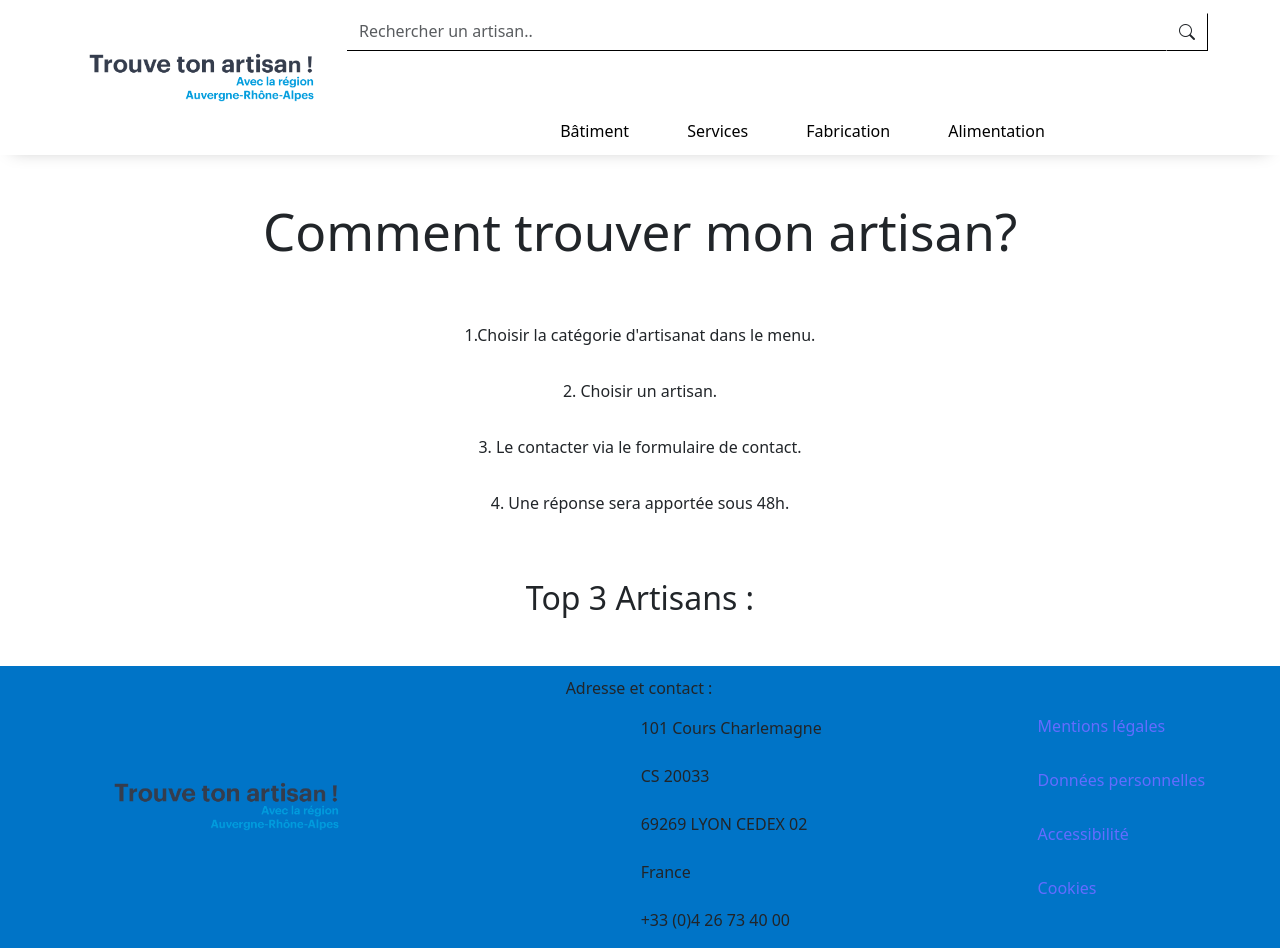
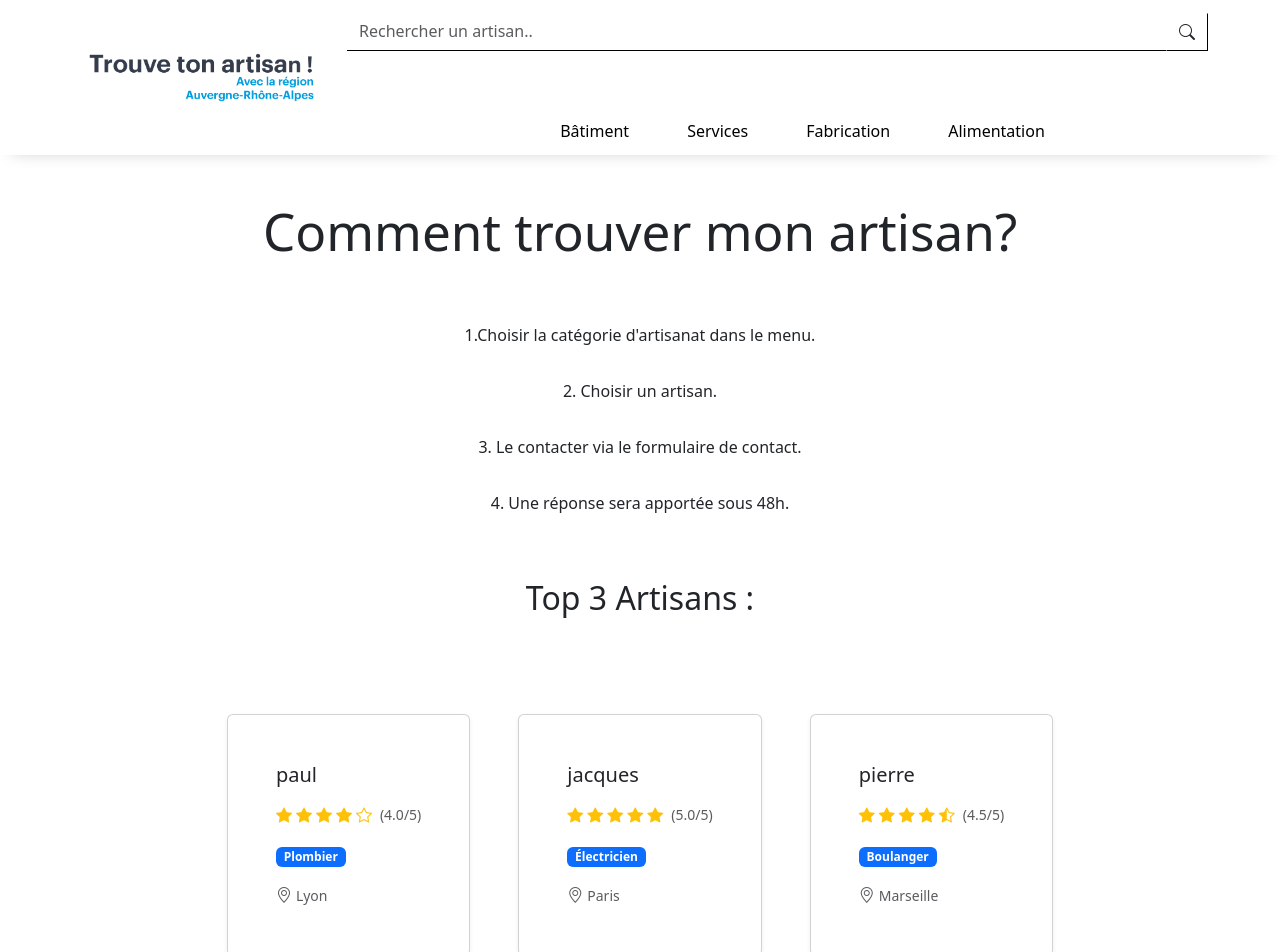
Before and after one commit to Charpyspm/trouve-ton-artisan, a React (Vite) app: page / in a window 1280 px wide. Shown: the top 952 px of the page. Built offline with nearby package versions, Linux system fonts and the light colour scheme.

Commit message:
création des cards artisans et mise en place selon la maquette

```diff
--- a/src/components/ArtisanCard.tsx
+++ b/src/components/ArtisanCard.tsx
@@ -19,18 +19,18 @@ function renderStars(rating: number) {
 
 export default function ArtisanCard({ name, rating, speciality, location }: ArtisanCardProps) {
     return (
-        <div className="card h-100 shadow-sm">
+        <div className="card h-150 shadow-sm">
             <div className="card-body">
-                <h5 className="card-title mb-1">{name}</h5>
+                <h5 className="card-title mb-3">{name}</h5>
 
-                <div className="d-flex align-items-center gap-2 mb-2 rating" aria-label={`Note ${rating} sur 5`}>
+                <div className="d-flex align-items-center gap-2 mb-3 rating" aria-label={`Note ${rating} sur 5`}>
                     <div className="text-warning d-flex align-items-center gap-1">
                         {renderStars(rating)}
                     </div>
                     <small className="text-muted">({rating.toFixed(1)}/5)</small>
                 </div>
 
-                <div className="mb-2">
+                <div className="mb-3">
                     <span className="badge text-bg-primary">{speciality}</span>
                 </div>
 
--- a/src/pages/Accueil.tsx
+++ b/src/pages/Accueil.tsx
@@ -13,7 +13,11 @@ const Accueil = () => {
 
             <section className="d-flex flex-column align-items-center mt-5">
                 <h2 className="text-center mb-5">Top 3 Artisans :</h2>
-
+                <div className="d-flex flex-row gap-5 mt-5 mb-5">
+                    <ArtisanCard name={"paul"} rating={4.0} speciality={"Plombier"} location={"Lyon"} />
+                    <ArtisanCard name={"jacques"} rating={5.0} speciality={"Électricien"} location={"Paris"} />
+                    <ArtisanCard name={"pierre"} rating={4.5} speciality={"Boulanger"} location={"Marseille"} />
+                </div>
             </section>
         </>
     );
```
